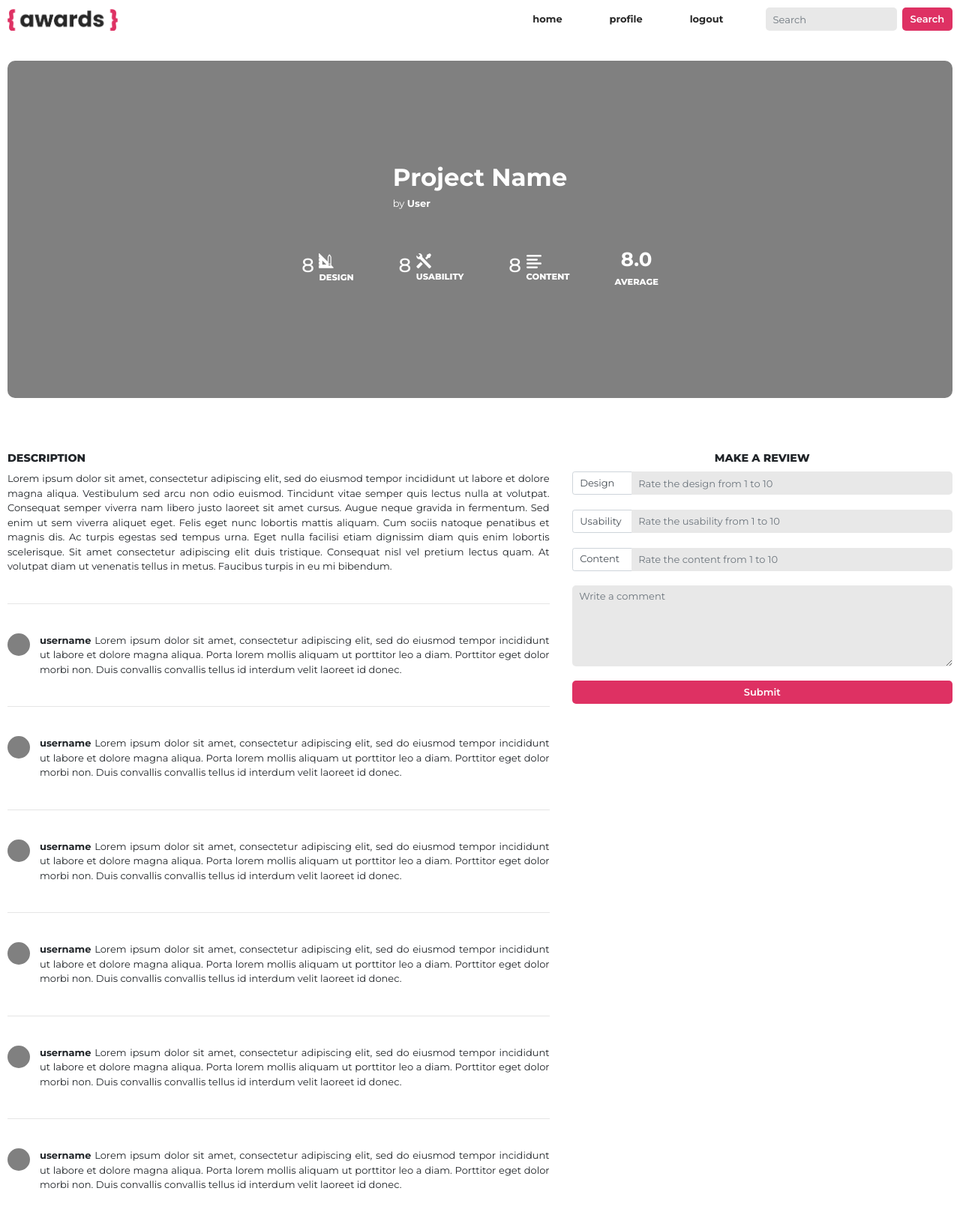
After one commit to VictorKMaina/awards, a Django app: template apps/main/templates/main/single_project.html in a window 1280 px wide. The commit adds this page. Shown: the whole page at 75% size. Run offline with Django 3.2, Linux system fonts and the light colour scheme; the template is opened without the code that fills it, so the values that code supplies are empty; parts of the project's set-up code (start-up, migrations or seed data) failed here and were passed over; some libraries are stand-ins or nearby versions.

Commit message:
created project page

```diff
--- /dev/null
+++ b/apps/main/templates/main/comments.html
@@ -0,0 +1,18 @@
+<div class="comments mt-5">
+{% for i in '123456'|make_list %}
+    <hr class="mt-5 mb-5">
+    <div class="comment d-flex">
+        <div class="mr-3" style="min-width: 30px; height: 30px; background: grey; border-radius: 100%;">
+        </div>
+        <div class="text-justify">
+            <span class='username font-weight-bold'>username</span>
+            <span>Lorem ipsum dolor sit amet, consectetur adipiscing elit, sed do eiusmod tempor incididunt ut labore et
+                dolore magna
+                aliqua. Porta lorem mollis aliquam ut porttitor leo a diam. Porttitor eget dolor morbi non. Duis
+                convallis
+                convallis
+                tellus id interdum velit laoreet id donec.</span>
+        </div>
+    </div>
+{% endfor %}
+</div>
--- /dev/null
+++ b/apps/main/templates/main/single_project.html
@@ -0,0 +1,137 @@
+{% extends "main/base.html" %}
+{% load static %}
+
+{% block styles %}
+{{ block.super }}
+<style>
+    div.jumbotron {
+        background-color: grey;
+        border-radius: 10px;
+        height: 450px;
+        color: white;
+        margin-bottom: 70px;
+    }
+
+    .small {
+        font-weight: 800;
+    }
+
+    div.col {
+        padding: 10px 30px;
+    }
+
+    div#ratings img.icon {
+        width: 20px;
+    }
+
+    div#ratings h3 {
+        font-size: 2.5rem;
+        font-weight: 600;
+        margin-bottom: 0;
+        margin-right: 7px;
+    }
+
+    .input-group-prepend span {
+        width: 80px;
+    }
+</style>
+{% endblock styles %}
+
+{% block content %}
+<div class="jumbotron d-flex justify-content-center align-items-center">
+    <div>
+        <div class="m-auto" style="width: fit-content;">
+            <div id="title" class="h1 font-weight-bold text-left">Project Name</div>
+            <div id="user">by <span class="font-weight-bold">User</span></div>
+        </div>
+
+        <div id="ratings" class="row mt-5">
+            <div class="col d-flex align-items-center">
+                <h2 class="mr-2">8</h2>
+                <div>
+                    <img src="{% static 'images/design.svg' %}" alt="" class="icon">
+                    <p class="small text-uppercase m-0 mt-1">design</p>
+                </div>
+            </div>
+            <div class="col d-flex align-items-center">
+                <h2 class="mr-2">8</h2>
+                <div>
+                    <img src="{% static 'images/usability.svg' %}" alt="" class="icon">
+                    <p class="small text-uppercase m-0 mt-1">usability</p>
+                </div>
+            </div>
+            <div class="col d-flex align-items-center">
+                <h2 class="mr-2">8</h2>
+                <div>
+                    <img src="{% static 'images/content.svg' %}" alt="" class="icon">
+                    <p class="small text-uppercase m-0 mt-1">content</p>
+                </div>
+            </div>
+            <div class="col text-center">
+                <h2 class="font-weight-bold">8.0</h2>
+                <div class="small p-0 m-0 text-uppercase">average</div>
+            </div>
+        </div>
+    </div>
+</div>
+<div class="row">
+    <div class="col-md-7">
+        <div class='title mb-2'>description</div>
+        <div class="text-justify">
+            Lorem ipsum dolor sit amet, consectetur adipiscing elit, sed do eiusmod tempor incididunt ut labore et
+            dolore
+            magna
+            aliqua. Vestibulum sed arcu non odio euismod. Tincidunt vitae semper quis lectus nulla at volutpat.
+            Consequat
+            semper
+            viverra nam libero justo laoreet sit amet cursus. Augue neque gravida in fermentum. Sed enim ut sem viverra
+            aliquet
+            eget. Felis eget nunc lobortis mattis aliquam. Cum sociis natoque penatibus et magnis dis. Ac turpis egestas
+            sed
+            tempus
+            urna. Eget nulla facilisi etiam dignissim diam quis enim lobortis scelerisque. Sit amet consectetur
+            adipiscing
+            elit
+            duis
+            tristique. Consequat nisl vel pretium lectus quam. At volutpat diam ut venenatis tellus in metus. Faucibus
+            turpis in
+            eu
+            mi bibendum.
+        </div>
+        {% include 'main/comments.html' %}
+    </div>
+    <div class="col-md-5 mt-5 mt-md-0">
+        <div class="title text-center mb-2">make a review</div>
+        <form class="form-group" action="">
+
+            <div class="input-group flex-nowrap mb-4">
+                <div class="input-group-prepend"><span class="input-group-text bg-transparent text-capitalize"
+                        id="addon-wrapping">design</span></div>
+                <input type="number" class="form-control" placeholder="Rate the design from 1 to 10" aria-label="design"
+                    aria-describedby="addon-wrapping">
+            </div>
+
+            <div class="input-group flex-nowrap mb-4">
+                <div class="input-group-prepend"><span class="input-group-text bg-transparent text-capitalize"
+                        id="addon-wrapping">usability</span></div>
+                <input type="number" class="form-control" placeholder="Rate the usability from 1 to 10"
+                    aria-label="usability" aria-describedby="addon-wrapping">
+            </div>
+
+            <div class="input-group flex-nowrap mb-4">
+                <div class="input-group-prepend"><span class="input-group-text bg-transparent text-capitalize"
+                        id="addon-wrapping">content</span></div>
+                <input type="number" class="form-control" placeholder="Rate the content from 1 to 10"
+                    aria-label="content" aria-describedby="addon-wrapping">
+            </div>
+
+            <div>
+                <textarea name="comment" id="comment" class="form-control mb-4" rows="5" placeholder="Write a comment"></textarea>
+
+                <button type="submit" class="btn btn-pink w-100 mx-auto">Submit</button>
+            </div>
+        </form>
+    </div>
+</div>
+
+{% endblock content %}
--- a/apps/main/urls.py
+++ b/apps/main/urls.py
@@ -4,7 +4,7 @@ from django.urls import path, re_path
 
 urlpatterns = [
     path('', views.index, name="index"),
-    path('project/<int:id>/', views.single_project, name='single_project'),
+    path('project/<int:project_id>/', views.single_project, name='single_project'),
     path('search/', views.search_projects, name='search_projects'),
     path('project/new/', views.create_project, name='create_project'),
     path('profile/<str:username>/', views.profile, name='profile'),
--- a/apps/main/views.py
+++ b/apps/main/views.py
@@ -11,7 +11,7 @@ def index(request):
     ctx = {}
     return render(request, 'main/index.html', ctx)
 
-def single_project(request):
+def single_project(request, project_id):
     ctx = {}
     return render(request, 'main/single_project.html', ctx)
 
--- a/static/css/styles.css
+++ b/static/css/styles.css
@@ -29,7 +29,7 @@ nav.navbar {
     width: auto;
 }
 
-input.form-control {
+input.form-control, textarea.form-control{
     background: #E8E8E8;
     color:#8B8B8B;
     outline: none;
@@ -79,3 +79,10 @@ input.form-control {
     font-weight: 600;
     background: white;
 }
+
+.title {
+        font-size: 1.1rem;
+        font-weight: 800;
+        text-transform: uppercase;
+        margin-bottom: 30px;
+    }
```
Also changed, not shown: apps/main/templates/main/index.html (+10 -3 lines), static/images/content.svg (added), static/images/design.svg (added), static/images/usability.svg (added).
